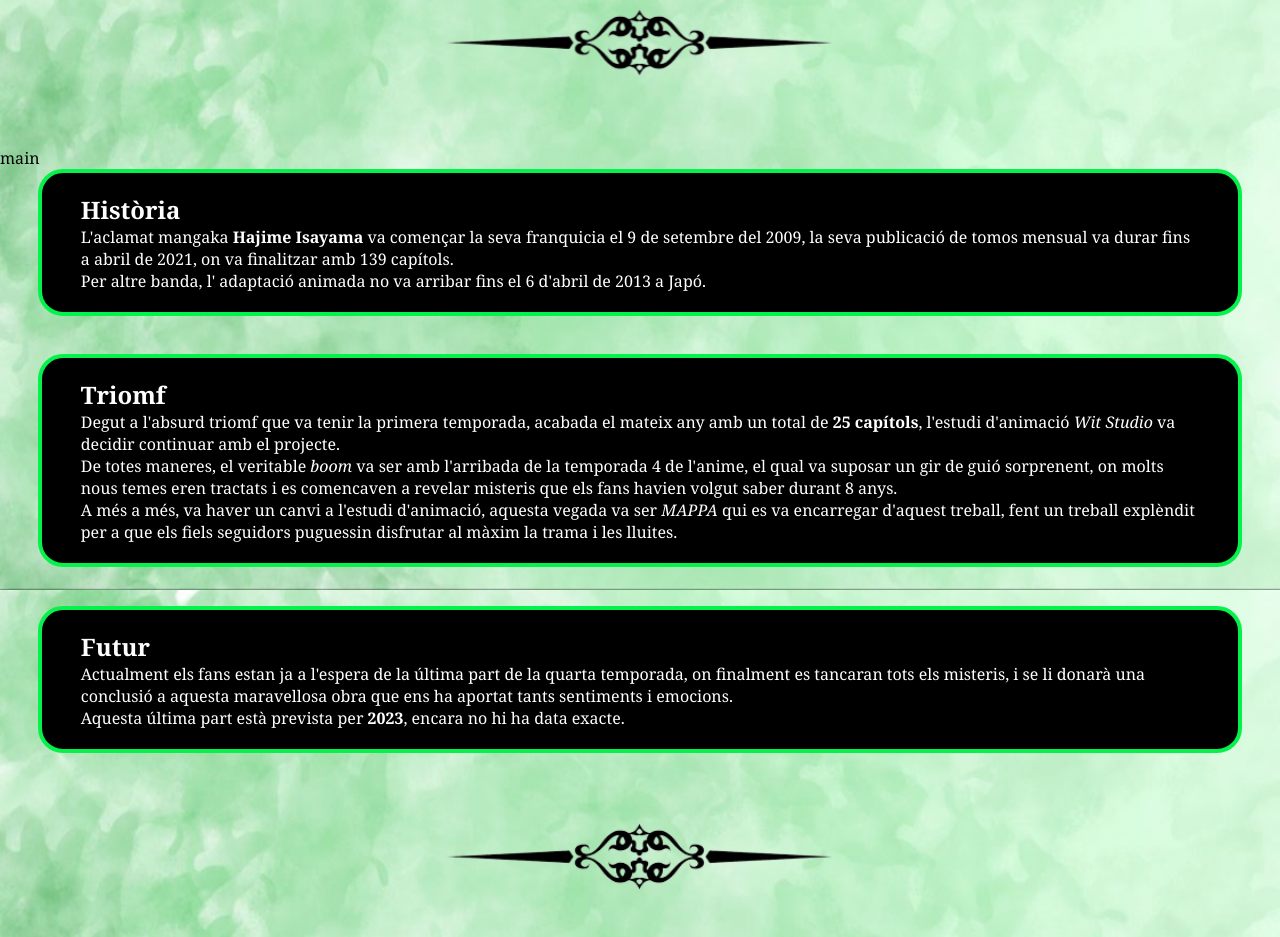
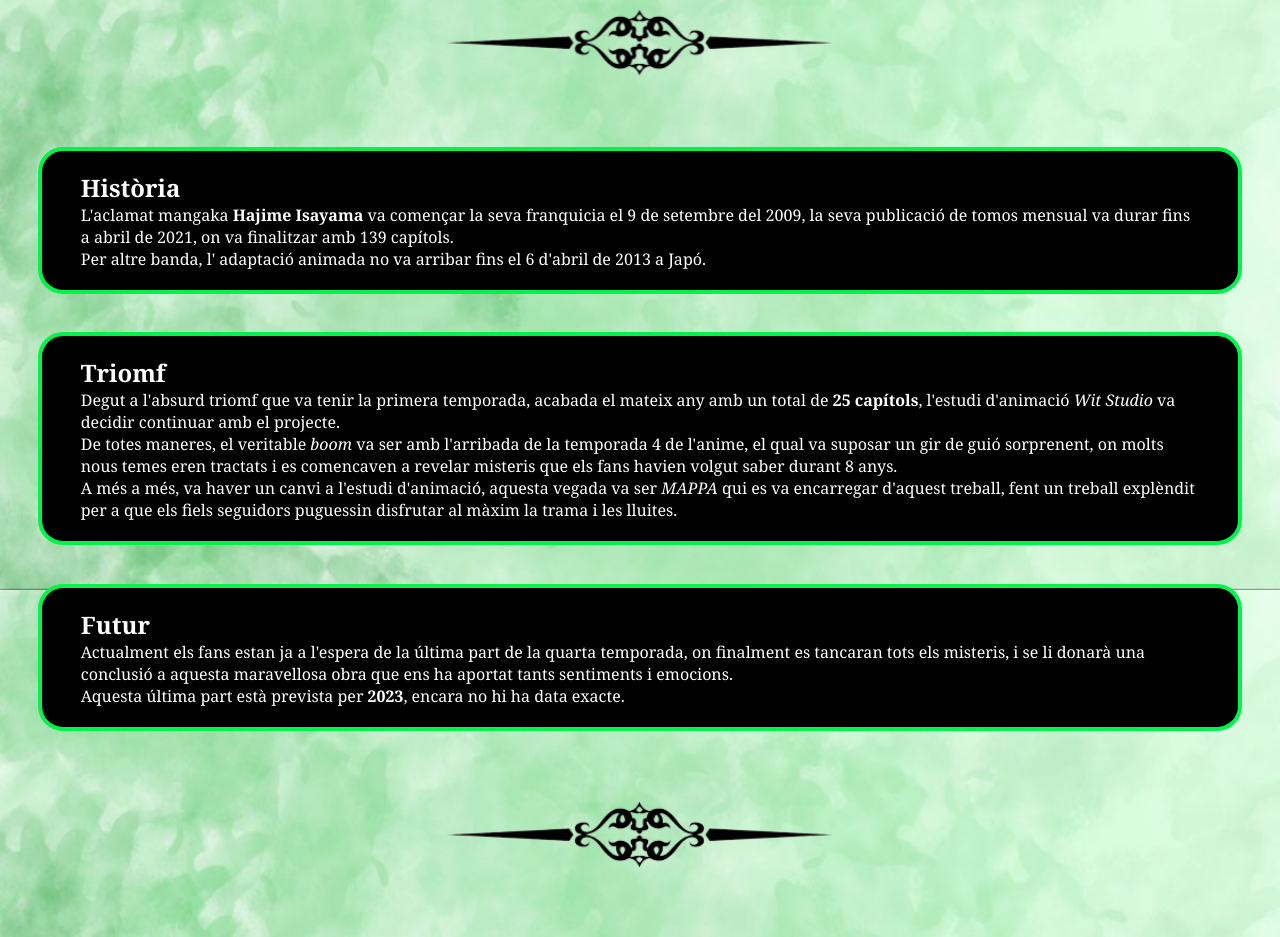
Before and after one commit to Adri6305/-m4uf1pac2, a plain HTML site: page m4uf1pac2/web/general.html in a window 1280 px wide. Shown: the part 1010-1947 px from the top of the page. Drawn offline with Linux system fonts and the light colour scheme.

Commit message:
Update general.html

```diff
--- a/m4uf1pac2/web/general.html
+++ b/m4uf1pac2/web/general.html
@@ -61,7 +61,6 @@
     </div>
     <main>
       <article>
-        <header>main</header>
         <section id="history">
           <h2 id="historia">Història</h2>
           <p>
```
